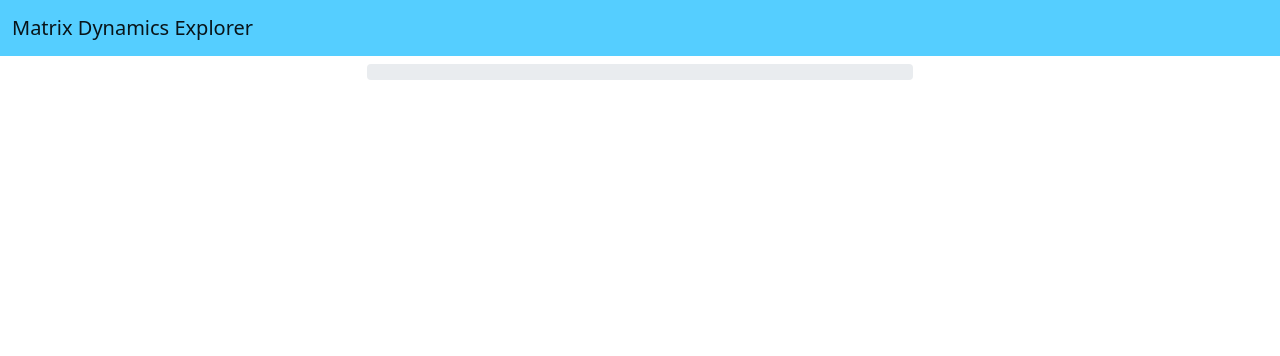
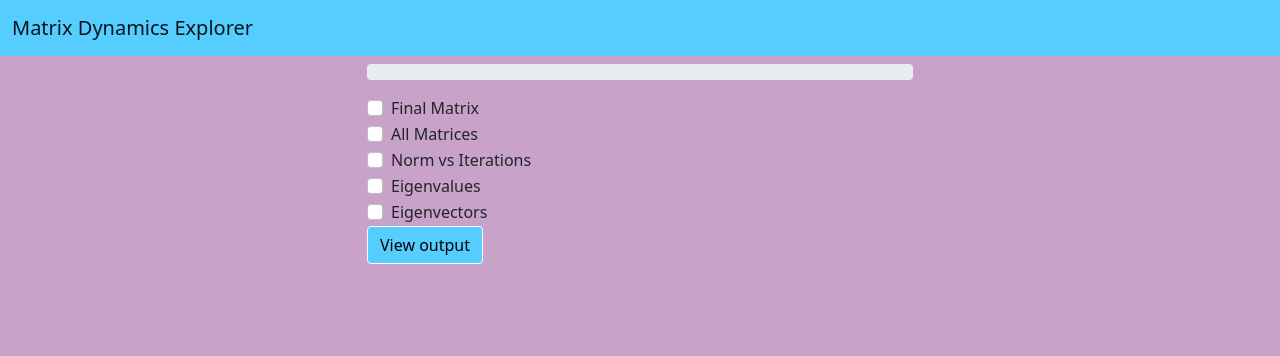
Before and after one commit to timbaginski/Matrix-Dynamics-Explorer-Murray-Baginski, a Django app: template main/templates/loading.html in a window 1280 px wide. Shown: the top 356 px of the page. Run offline with Django 4.2, Linux system fonts and the light colour scheme; the template is opened without the code that fills it: most values are stand-ins (such as "Sample title", 1, 10 or a date in 2020).

Commit message:
Committing

```diff
--- a/main/templates/index.html
+++ b/main/templates/index.html
@@ -106,7 +106,9 @@
 {% endblock %}
 
 {% block content %}
+<body style="background-color: #C8A2C8;">
 <div class="container">
+
     <div class="row">
         <div class="col-xl-6 col-md-8 col-sm-10 offset-xl-3 offset-md-2 offset-sm-1 text-center">
             <div class="mt-4 mb-1 p-3 bg-light rounded">
@@ -204,4 +206,5 @@
         </div>
     </div>
 </div>
+</body>
 {% endblock %}
--- a/main/templates/loading.html
+++ b/main/templates/loading.html
@@ -53,7 +53,15 @@
     }
 
     async function startIteration() {
-        let body = {id: id};
+        let outputOptions = ["Final matrix", "All matrices", "Norm vs iterations", "Eigenvalues", "Eigenvectors"];
+        let selectedOptions = [];
+
+        outputOptions.forEach(option => {
+            if(option.checked) {
+                selectedOptions.push(option.value);
+            }
+        });
+        let body = {id: id, selectedOptions: selectedOptions};
         let response = await fetch("http://localhost:8000/startIteration/", {
             method: "POST",
             headers: {
@@ -73,6 +81,7 @@
 {% endblock %}
 
 {% block content %}
+<body style="background-color: #C8A2C8;">
 <div class="container">
     <div class="row">
         <div class="col-md-8 col-sm-10 offset-xl-3 offset-md-2 offset-sm-1">
@@ -91,5 +100,43 @@
             <p class="text-center" id="status"></p>
         </div>
     </div>
+    <div class="row mt-10">
+        <div class="col-xl-6 col-md-8 col-sm-10 offset-xl-3 offset-md-2 offset-sm-1">
+            <div class="form-check">
+                <input class="form-check-input" type="checkbox" value="" id="finalMatrixCheck">
+                <label class="form-check-label" for="finalMatrixCheck">
+                    Final Matrix
+                </label>
+            </div>
+            <div class="form-check">
+                <input class="form-check-input" type="checkbox" value="" id="allMatricesCheck">
+                <label class="form-check-label" for="allMatricesCheck">
+                    All Matrices
+                </label>
+            </div>
+            <div class="form-check">
+                <input class="form-check-input" type="checkbox" value="" id="normVsIterationsCheck">
+                <label class="form-check-label" for="normVsIterationsCheck">
+                    Norm vs Iterations
+                </label>
+            </div>
+            <div class="form-check">
+                <input class="form-check-input" type="checkbox" value="" id="eigenvaluesCheck">
+                <label class="form-check-label" for="eigenvaluesCheck">
+                    Eigenvalues
+                </label>
+            </div>
+            <div class="form-check">
+                <input class="form-check-input" type="checkbox" value="" id="eigenvectorsCheck">
+                <label class="form-check-label" for="eigenvectorsCheck">
+                    Eigenvectors
+                </label>
+            </div>
+            <form action="{% url 'output' %}">
+                <button type="submit" class="btn btn-light">View output</button>
+            </form>
+        </div>
+    </div>
 </div>
+</body>
 {% endblock %}
--- a/main/urls.py
+++ b/main/urls.py
@@ -9,5 +9,6 @@ urlpatterns = [
     path('startIteration/', views.startIteration),
     path('checkIteration/', views.checkIterationStatus),
     path('matrixPoly/', views.matrixPoly),
-    path('csvPoly/', views.csvPoly)
+    path('csvPoly/', views.csvPoly),
+    path('output/', views.output)
 ]
```
Also changed, not shown: main/templates/output.html (added, +20 -0 lines), main/views.py (+30 -0 lines), db.sqlite3.
